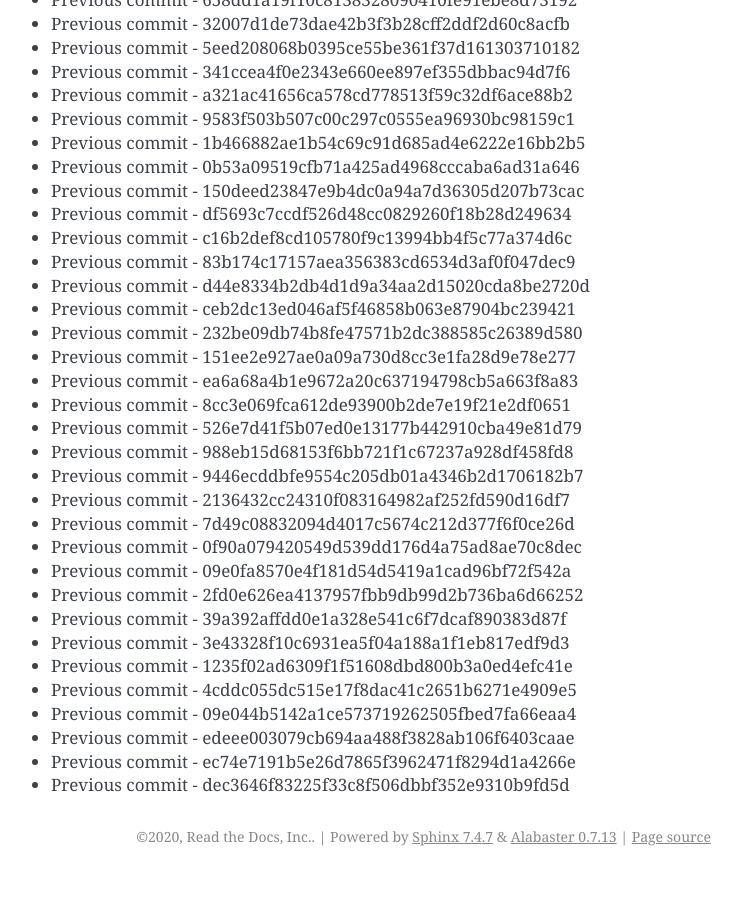
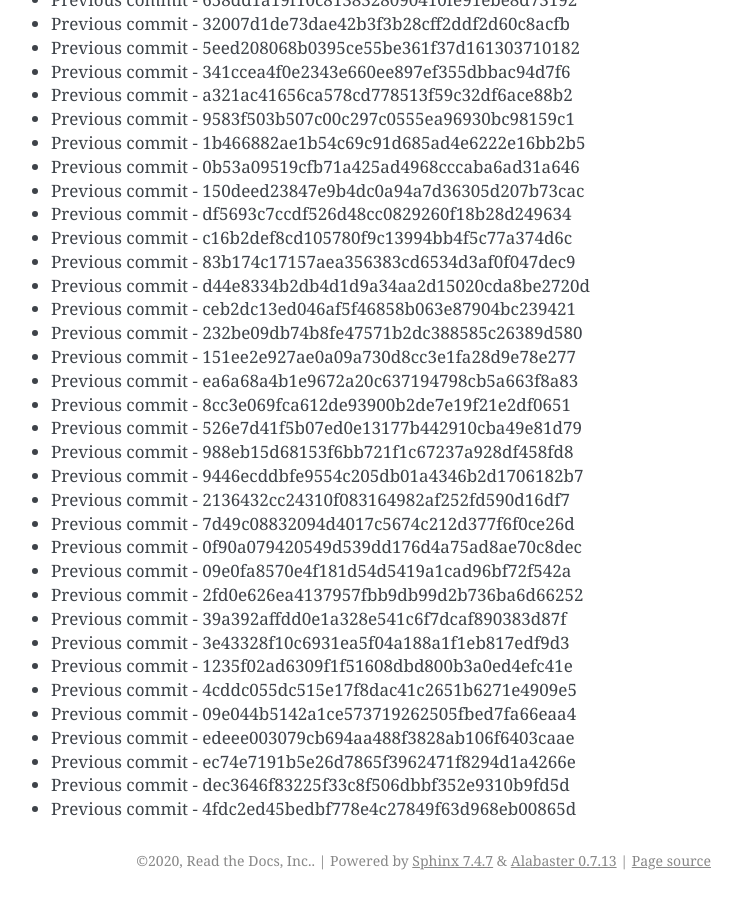
Before and after one commit to readthedocs/rtd-git-stresstest, a Sphinx documentation site: the page built from docs/updates.rst, in a window 1280 px wide and 900 px high, scrolled down 23548 px. Shown: the whole window, without its empty margins (399-1141 px from the left). Built offline with Sphinx 7.4.7, drawn with Linux system fonts in a browser that asks for light colours; before the commit the page ends 24424 px from its top, so only the background shows below that.

Commit message:
Generating commit from previous: 4fdc2ed45bedbf778e4c27849f63d968eb00865d

```diff
--- a/docs/updates.rst
+++ b/docs/updates.rst
@@ -1021,3 +1021,4 @@ It can be tested for any performance characteristics.
 * Previous commit - edeee003079cb694aa488f3828ab106f6403caae
 * Previous commit - ec74e7191b5e26d7865f3962471f8294d1a4266e
 * Previous commit - dec3646f83225f33c8f506dbbf352e9310b9fd5d
+* Previous commit - 4fdc2ed45bedbf778e4c27849f63d968eb00865d
```
